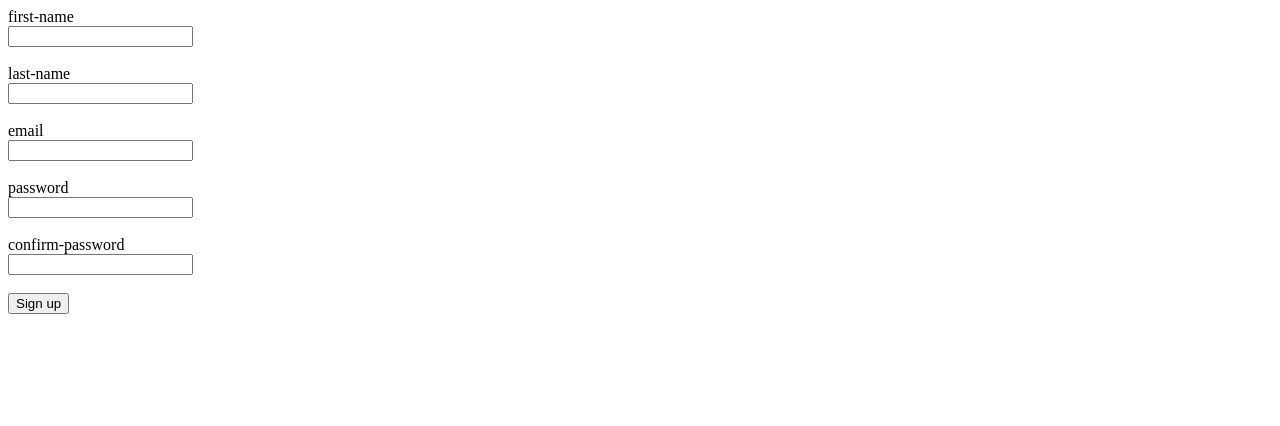
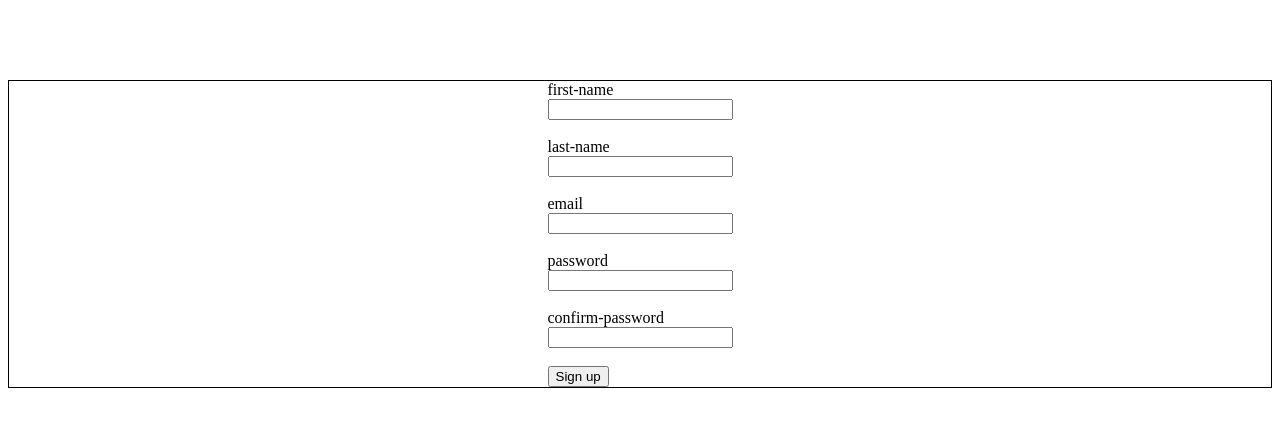
Before and after one commit to Svts3/TaskManagementAppFrontEnd, a React (Vite) app: page /sign-up in a window 1280 px wide. Shown: the top 426 px of the page. Built offline with nearby package versions, Linux system fonts and the light colour scheme.

Commit message:
Add style to component

```diff
--- a/src/components/SignUp/SignUp.jsx
+++ b/src/components/SignUp/SignUp.jsx
@@ -3,6 +3,7 @@ import { useState, useTransition } from "react"
 import { useForm } from "react-hook-form";
 import { zodResolver } from "@hookform/resolvers/zod";
 import { formSchema } from "./FormSchema";
+import styles from "../styles.module.css";
 import Input from "./Input";
 export default function SignUp() {
 
@@ -44,7 +45,7 @@ export default function SignUp() {
 
 
     return (
-        <div className="sign-up">
+        <div className={styles['sign-up']}>
             <form action={handleSubmit(handleSubmitForm)}>
                 <Input name="first-name" id="first-name" type="text" required={true} register={register} errors={errors}/>
                 <Input name="last-name" id="last-name" type="text"  required={true} register={register} errors={errors}/>
```
